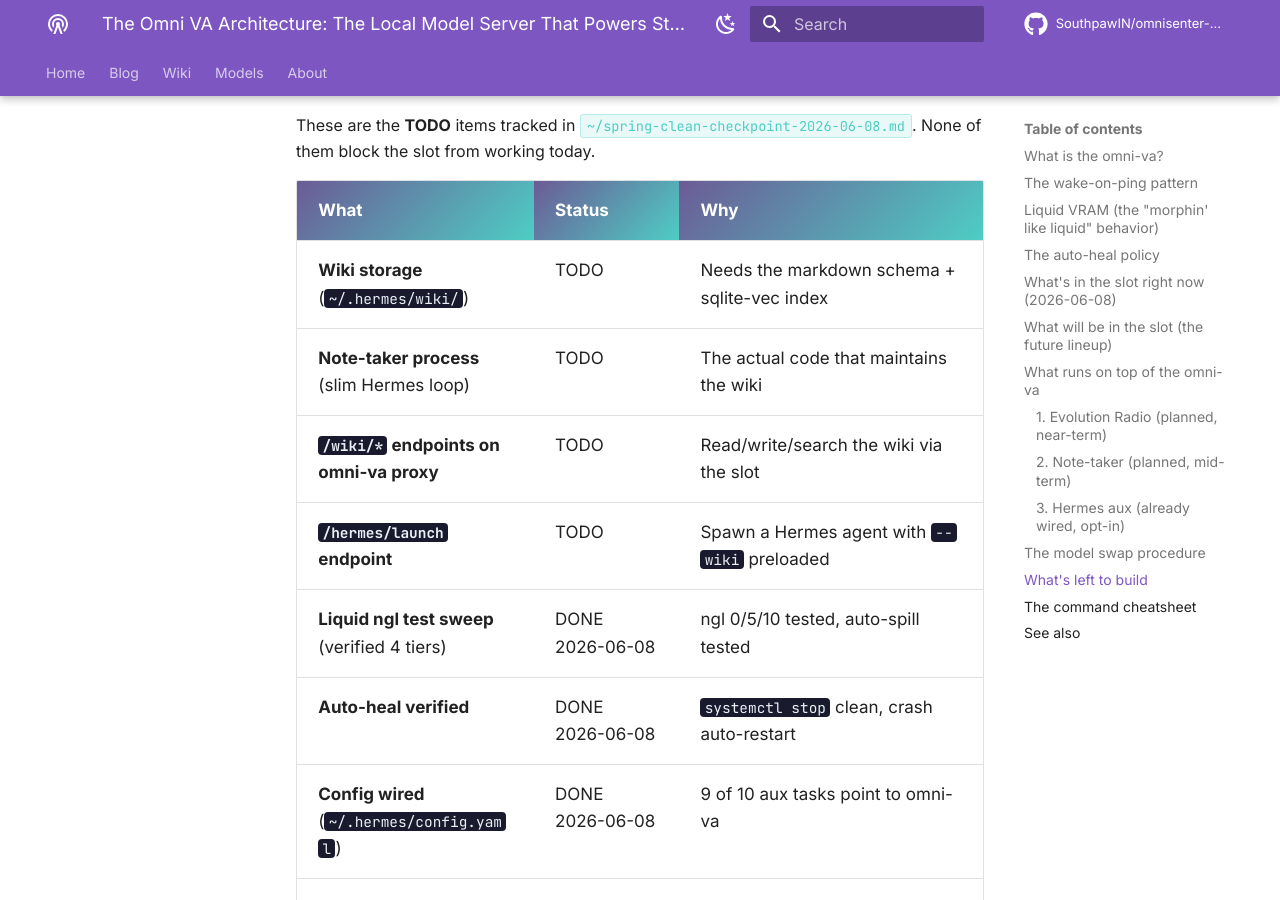
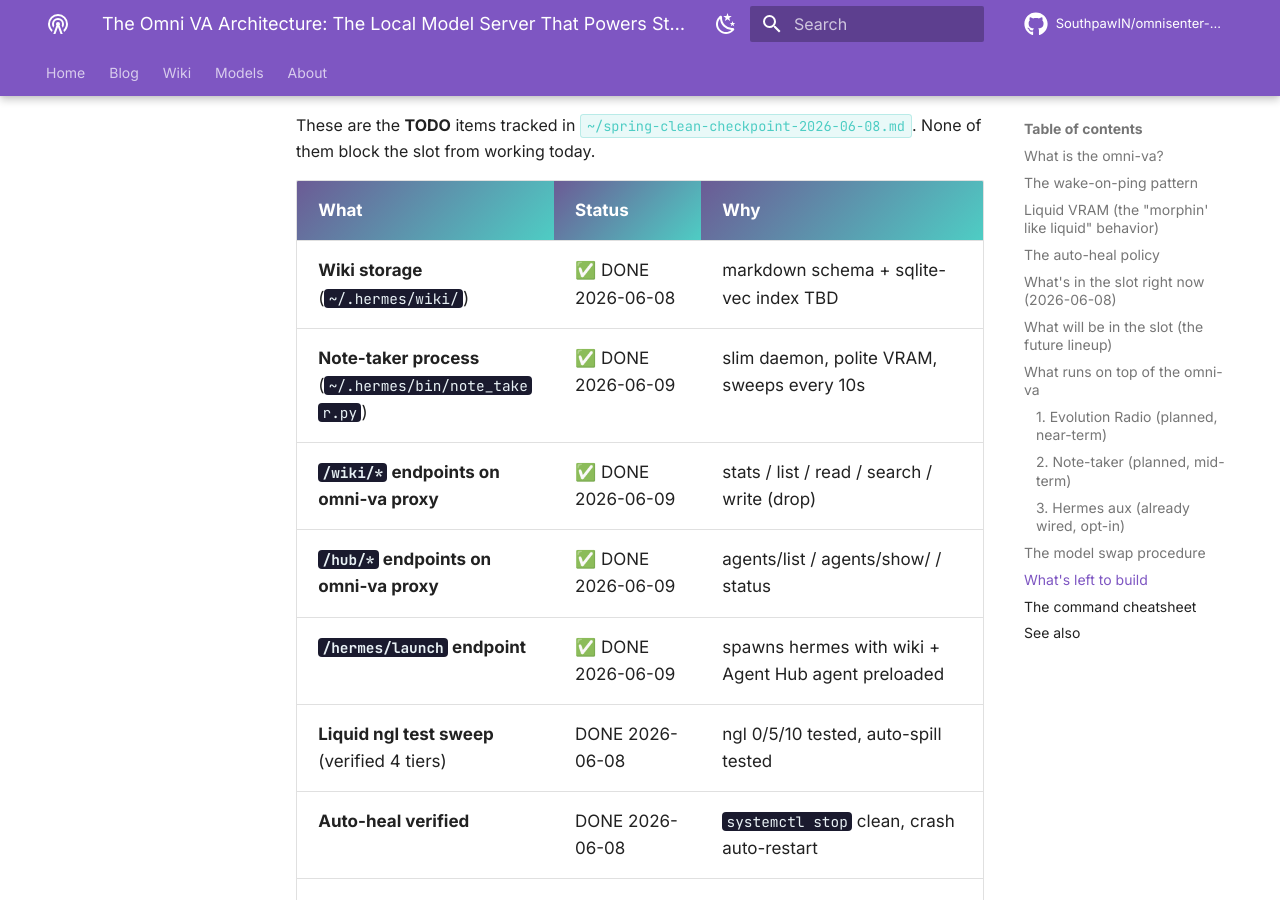
Before and after one commit to SouthpawIN/omnisenter-blog, an MkDocs documentation site: the page built from docs/blog/the-omni-va-architecture.md, in a window 1280 px wide and 900 px high, scrolled down 7161 px. Built offline with MkDocs 1.6.1 and Material for MkDocs 9.7.7, drawn with Linux system fonts in a browser that asks for light colours; comment, search, counter and statistics services are not loaded.

Commit message:
Mirror: 3 blog post status updates (endpoints DONE) from evolutionary-training

```diff
--- a/docs/blog/the-omni-va-architecture.md
+++ b/docs/blog/the-omni-va-architecture.md
@@ -296,10 +296,11 @@ slot from working today.
 
 | What | Status | Why |
 |---|---|---|
-| **Wiki storage** (`~/.hermes/wiki/`) | TODO | Needs the markdown schema + sqlite-vec index |
-| **Note-taker process** (slim Hermes loop) | TODO | The actual code that maintains the wiki |
-| **`/wiki/*` endpoints on omni-va proxy** | TODO | Read/write/search the wiki via the slot |
-| **`/hermes/launch` endpoint** | TODO | Spawn a Hermes agent with `--wiki` preloaded |
+| **Wiki storage** (`~/.hermes/wiki/`) | ✅ DONE 2026-06-08 | markdown schema + sqlite-vec index TBD |
+| **Note-taker process** (`~/.hermes/bin/note_taker.py`) | ✅ DONE 2026-06-09 | slim daemon, polite VRAM, sweeps every 10s |
+| **`/wiki/*` endpoints on omni-va proxy** | ✅ DONE 2026-06-09 | stats / list / read / search / write (drop) |
+| **`/hub/*` endpoints on omni-va proxy** | ✅ DONE 2026-06-09 | agents/list / agents/show/<name> / status |
+| **`/hermes/launch` endpoint** | ✅ DONE 2026-06-09 | spawns hermes with wiki + Agent Hub agent preloaded |
 | **Liquid ngl test sweep** (verified 4 tiers) | DONE 2026-06-08 | ngl 0/5/10 tested, auto-spill tested |
 | **Auto-heal verified** | DONE 2026-06-08 | `systemctl stop` clean, crash auto-restart |
 | **Config wired** (`~/.hermes/config.yaml`) | DONE 2026-06-08 | 9 of 10 aux tasks point to omni-va |
```
Also changed, not shown: docs/blog/evolutionary-radio-as-desk-pet.md (+1 -3 lines), docs/blog/the-agent-hub-markdown-as-agents.md (+3 -1 lines).
